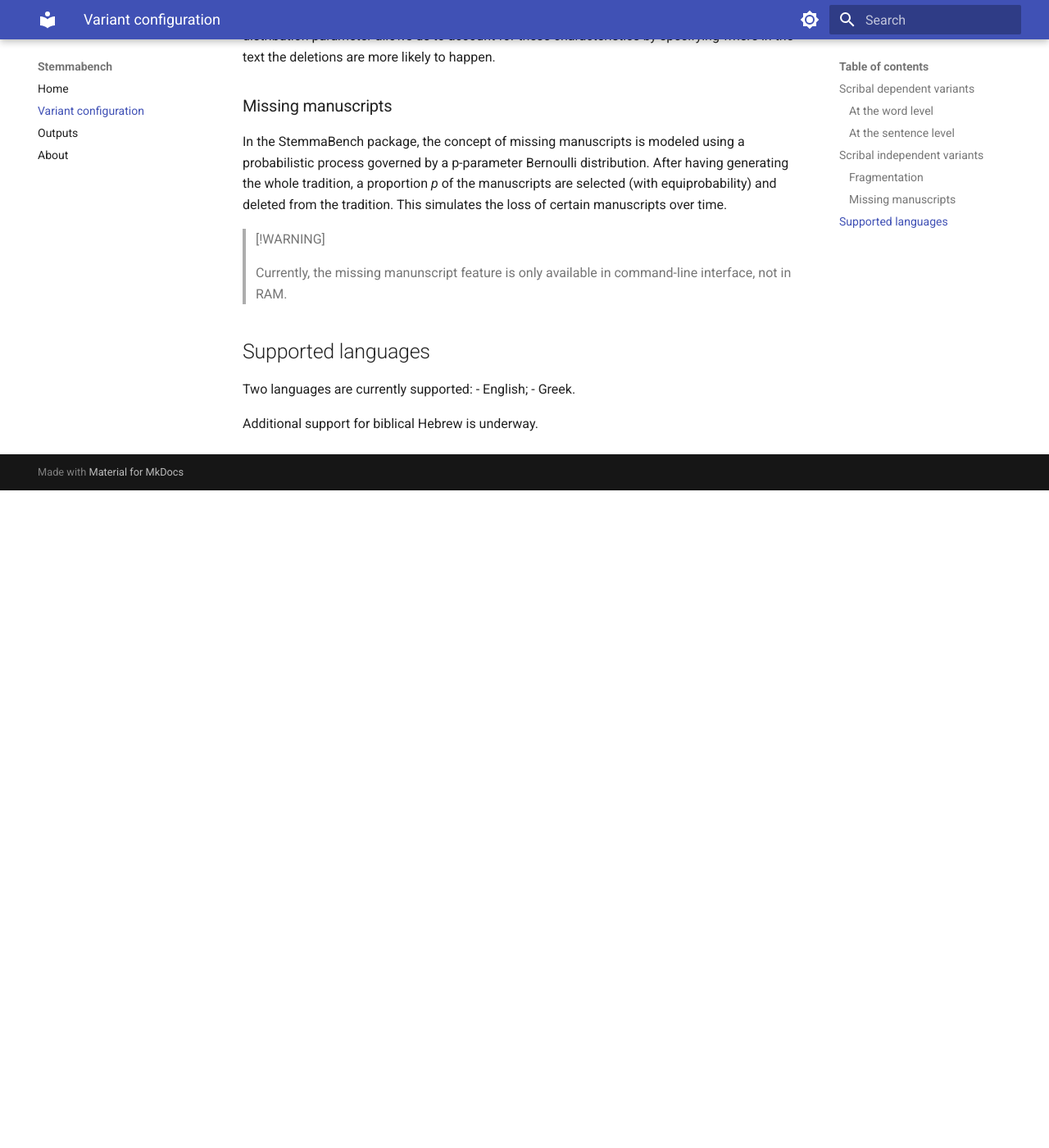
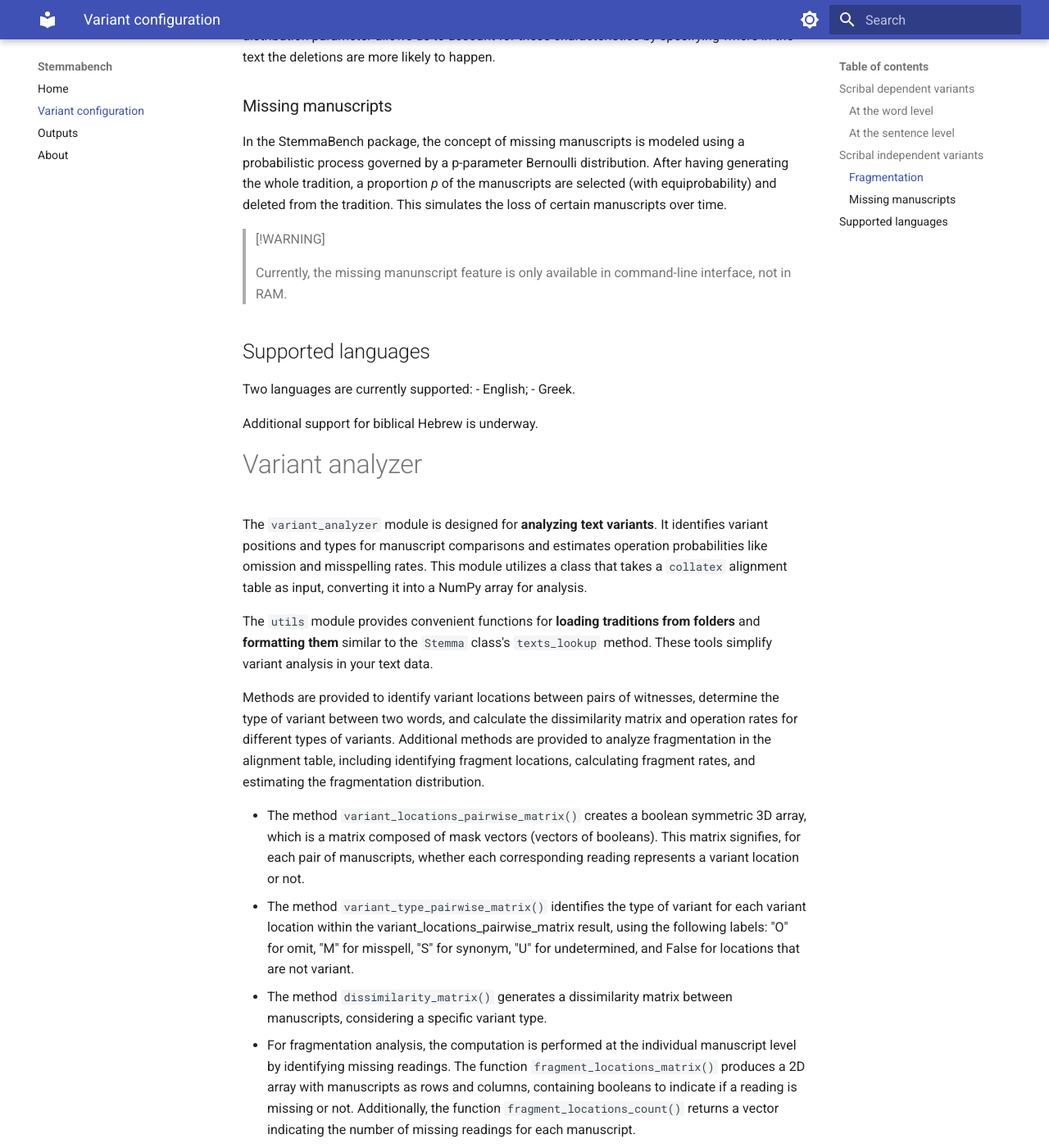
Before and after one commit to metz-theolab/stemmabench, an MkDocs documentation site: the page built from docs/variants.md, in a window 1280 px wide and 1400 px high, scrolled down 2112 px. Shown: the whole window at 82% size. Built offline with MkDocs 1.6.1 and Material for MkDocs 9.7.7, drawn with Linux system fonts in a browser that asks for light colours; before the commit the page ends 2710 px from its top, so only the background shows below that; some of the changed text lies outside the part shown.

Commit message:
docs: Update variant analyzer and readme.

````diff
--- a/docs/variants.md
+++ b/docs/variants.md
@@ -85,3 +85,51 @@
 - Greek.
 
 Additional support for biblical Hebrew is underway.
+
+
+
+# Variant analyzer
+
+The `variant_analyzer` module is designed for **analyzing text variants**. It identifies variant positions and types for manuscript comparisons and estimates operation probabilities like omission and misspelling rates. This module utilizes a class that takes a `collatex` alignment table as input, converting it into a NumPy array for analysis.
+
+The `utils` module provides convenient functions for **loading traditions from folders** and **formatting them** similar to the `Stemma` class's `texts_lookup` method. These tools simplify variant analysis in your text data.
+
+Methods are provided to identify variant locations between pairs of witnesses, determine the type of variant between two words, and calculate the dissimilarity matrix and operation rates for different types of variants. Additional methods are provided to analyze fragmentation in the alignment table, including identifying fragment locations, calculating fragment rates, and estimating the fragmentation distribution.
+
+- The method `variant_locations_pairwise_matrix()` creates a boolean symmetric 3D array, which is a matrix composed of mask vectors (vectors of booleans). This matrix signifies, for each pair of manuscripts, whether each corresponding reading represents a variant location or not.
+- The method `variant_type_pairwise_matrix()` identifies the type of variant for each variant location within the variant_locations_pairwise_matrix result, using the following labels: "O" for omit, "M" for misspell, "S" for synonym, "U" for undetermined, and False for locations that are not variant.
+- The method `dissimilarity_matrix()` generates a dissimilarity matrix between manuscripts, considering a specific variant type.
+- For fragmentation analysis, the computation is performed at the individual manuscript level by identifying missing readings. The function `fragment_locations_matrix()` produces a 2D array with manuscripts as rows and columns, containing booleans to indicate if a reading is missing or not. Additionally, the function `fragment_locations_count()` returns a vector indicating the number of missing readings for each manuscript.
+- The methods `omit_rate()`, `misspell_rate()`, `synonym_rate()`, `undetermined_rate()`, and `fragment_rate()` provide estimates of the occurrence rates across manuscripts estimates. For all operations except fragmentation, the rates are computed as the average rate across pairs of manuscripts. In the case of fragmentation, the default behaviour is to use the maximum rate of fragmentation to maintain consistency with the implementation of fragmentation in the generation process. However, it also allows for using the "mean" rate if needed.
+- `analysis_summary()` return a dictionary with the estimated rate. It is possible to select only a subset of the operation. Also, if the `disable_synonyms` property of the `VariantAnalyzer`  is set to `True` then synonym rate is never return. The latter `disable_synonyms` property depends on whether the language is supported.
+
+
+```python
+# Assuming your have all your witnesses (as .txt file) in a folder named "input_folder".
+
+# Load tradition from the input file.
+tradition = load_tradition(input_folder="input_folder")
+# Format tradition as input for collatex collation and alignment table.
+tradition_formatted = format_tradition(tradition=tradition)
+# Create alignment table
+collation = collatex.Collation().create_from_dict(tradition_formatted)
+alignment_table = collatex.collate(
+    collation, segmentation=False, near_match=True, layout="vertical"
+)
+# Create a VariantAnalyzer object
+analyzer = VariantAnalyzer(alignment_table, language="en")
+# Calculate the omit rate
+omit_rate = analyzer.omit_rate()
+# Calculate the misspelling rate
+mispell_rate = analyzer.mispell_rate()
+# Calculate the synonym rate
+synonym_rate = analyzer.synonym_rate()
+# Calculate the fragment rate
+fragment_rate = analyzer.fragment_rate()
+# Get the fragment distribution
+fragment_distribution = analyzer.fragment_distribution()
+```
+
+
+- #TODO:
+- [ ] Allow for using directly a numpy array as input (requiring the rows to be the witnesses and the columns to be the readings).
````
Also changed, not shown: other parts of docs/variants.md (+1 -1 lines), README.md (+4 -6 lines), docs/about.md (+1 -1 lines), docs/index.md (+1 -1 lines), 1 other file.
